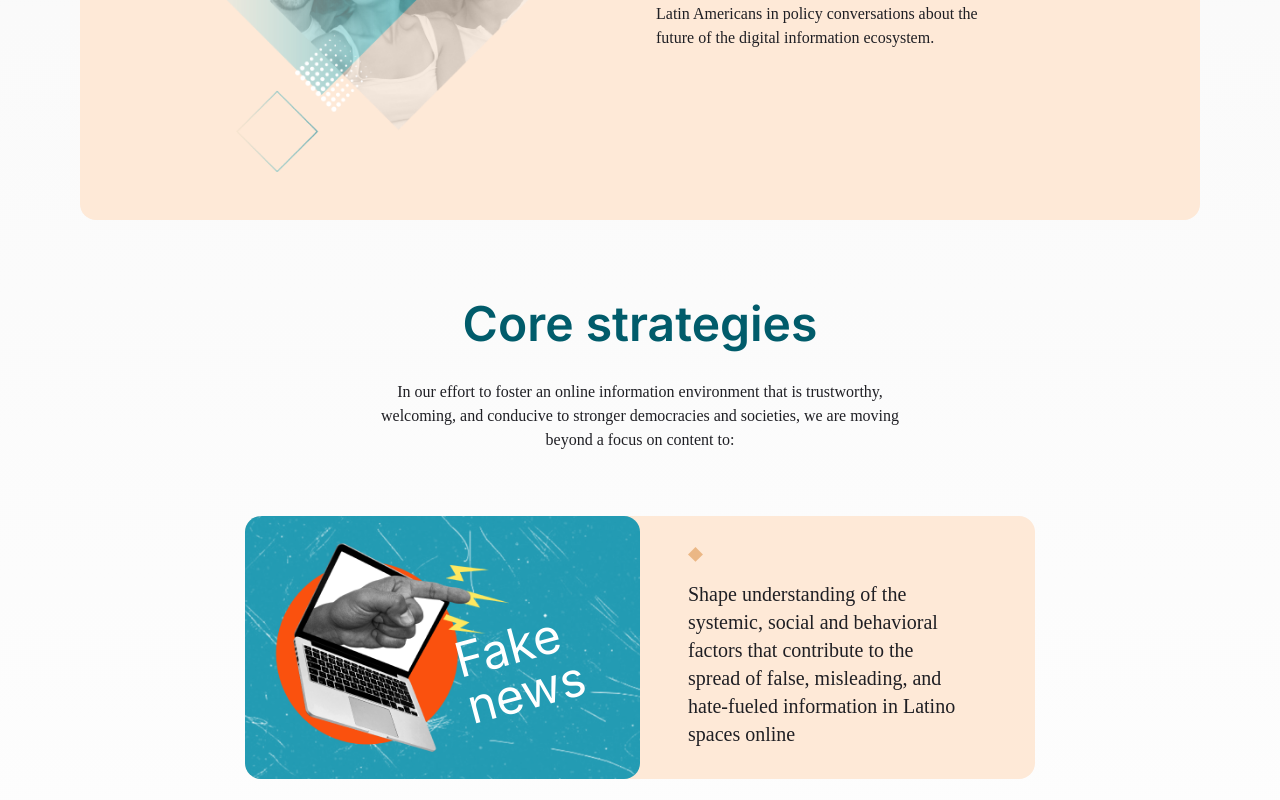
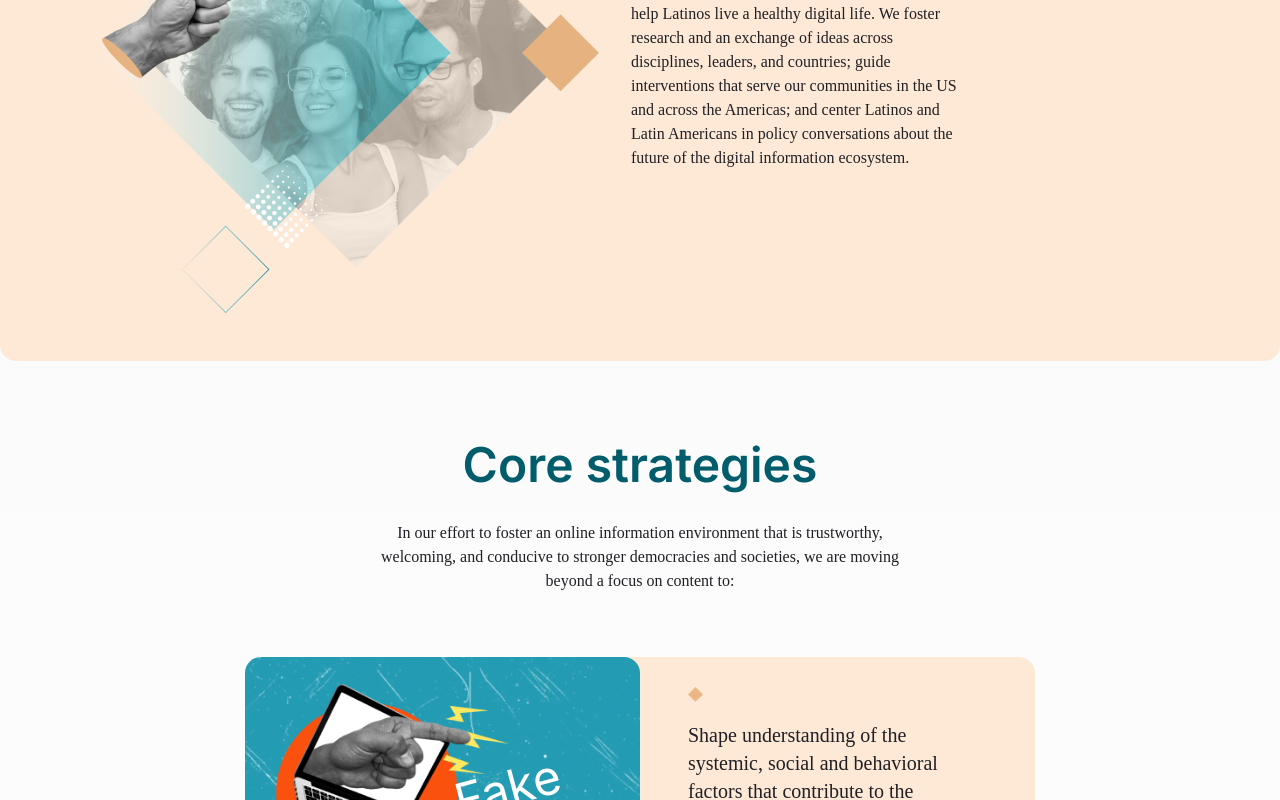
Before and after one commit to lexz451/ddia-web, a Next.js app: page /about-us in a window 1280 px wide. Shown: the part 1433-2233 px from the top of the page. Built offline with nearby package versions, Linux system fonts and the light colour scheme.

Commit message:
fix: no nested sections and added container

```diff
--- a/src/app/about-us/page.tsx
+++ b/src/app/about-us/page.tsx
@@ -9,8 +9,8 @@ import Image from "next/image";
 export default function AboutUs() {
   return (
     <main className="Rectangle198 min-h-screen bg-gradient-to-b from-[#a8dadc] via-design-light to-white pt-[120px]">
-      <section className="mx-auto mt-14 px-20">
-        <section className="mx-auto ">
+      <div className="container mx-auto mt-14">
+        <section>
           <div className="grid grid-cols-[1fr_2fr] gap-6 pb-10">
             <Image
               className="object-cover w-full object-left-top rounded-2xl"
@@ -198,7 +198,7 @@ export default function AboutUs() {
             </div>
           </div>
         </section>
-      </section>
+      </div>
     </main>
   );
 }
```
